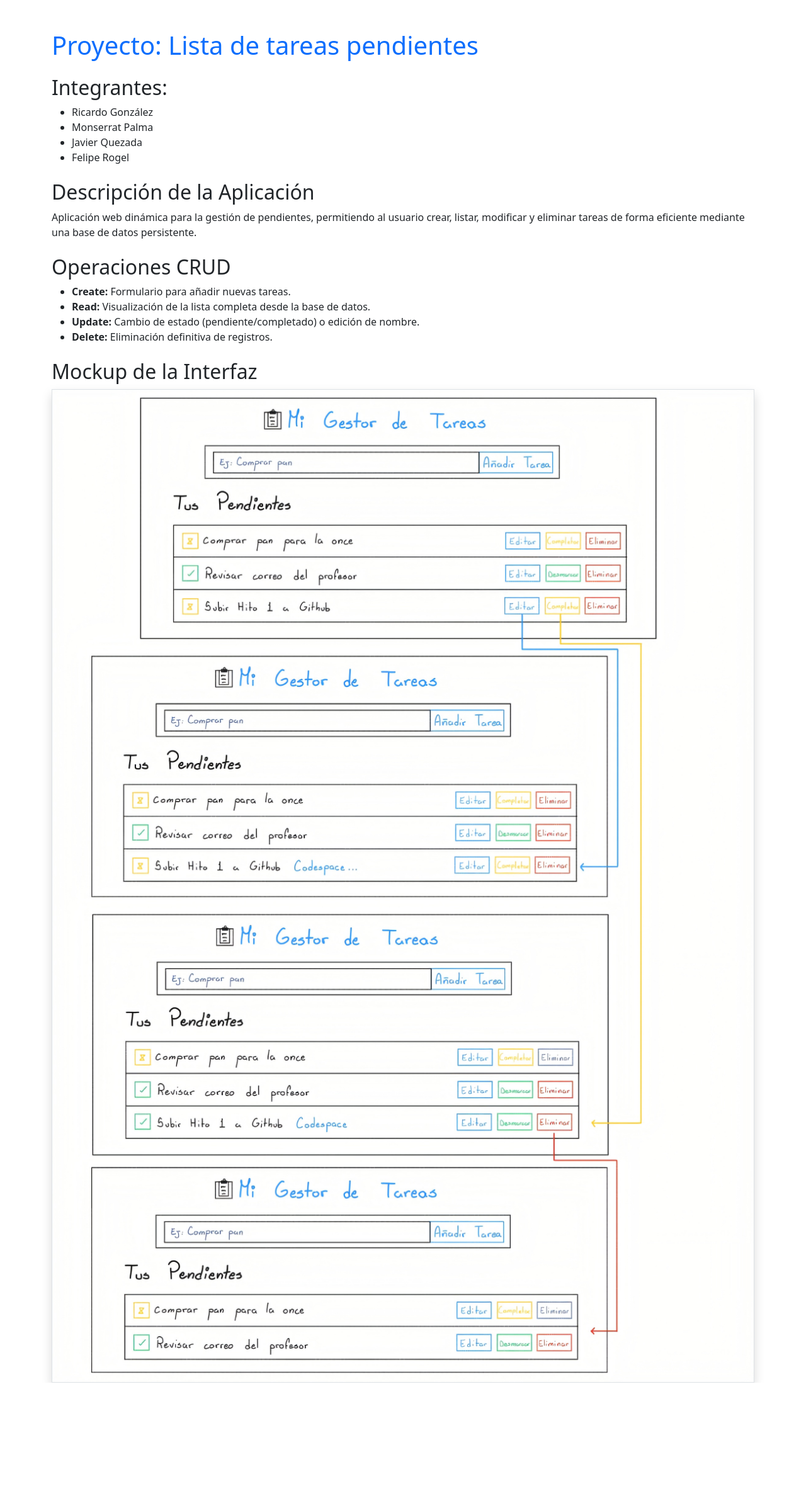
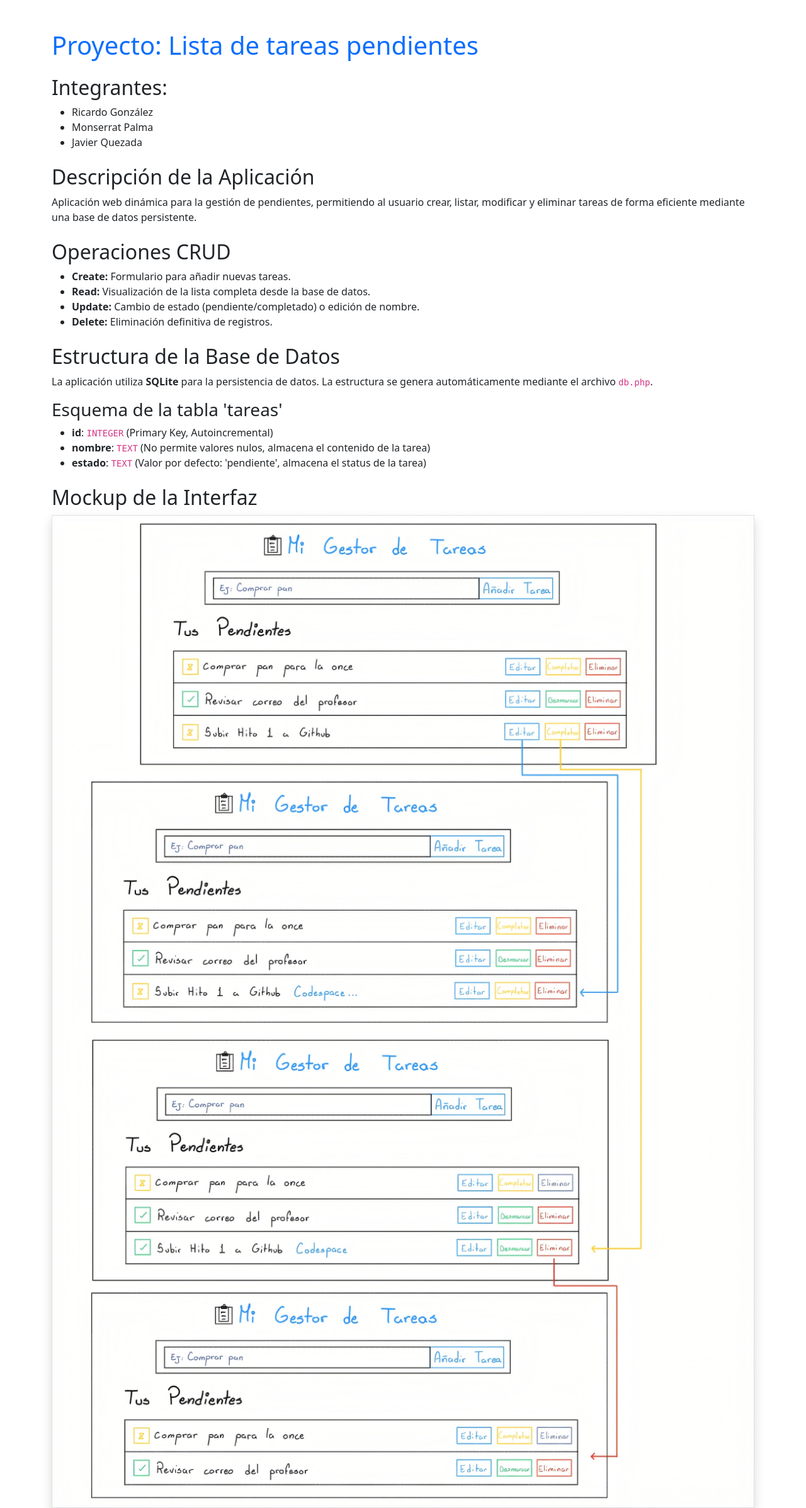
Before and after one commit to j4vi3r1/tareas_pendientes, a PHP site: page / in a window 1280 px wide. Shown: the whole page at 63% size. Before the commit the page ends 2196 px from the top, so only its background shows below. Run offline with PHP 8.4, Linux system fonts and the light colour scheme; data comes from the database, SQL or seed files in the repository.

Commit message:
Actualizacion de integrantes

```diff
--- a/index.php
+++ b/index.php
@@ -16,7 +16,6 @@
             <li>Ricardo González</li>
             <li>Monserrat Palma</li>
             <li>Javier Quezada</li>
-            <li>Felipe Rogel</li>
         </ul>
     </section>
 
@@ -36,6 +35,18 @@
     </section>
 
     <section class="mt-4">
+        <h2>Estructura de la Base de Datos</h2>
+        <p>La aplicación utiliza <strong>SQLite</strong> para la persistencia de datos. La estructura se genera automáticamente mediante el archivo <code>db.php</code>.</p>
+
+        <h3>Esquema de la tabla 'tareas'</h3>
+        <ul>
+            <li><strong>id</strong>: <code>INTEGER</code> (Primary Key, Autoincremental)</li>
+            <li><strong>nombre</strong>: <code>TEXT</code> (No permite valores nulos, almacena el contenido de la tarea)</li>
+            <li><strong>estado</strong>: <code>TEXT</code> (Valor por defecto: 'pendiente', almacena el status de la tarea)</li>
+        </ul>
+    </section>
+
+    <section class="mt-4">
         <h2>Mockup de la Interfaz</h2>
         <img src="mockup.jpg" alt="Diseño de interfaz" class="img-fluid border shadow" style="width: 3000px; height: auto;">
     </section>
```
